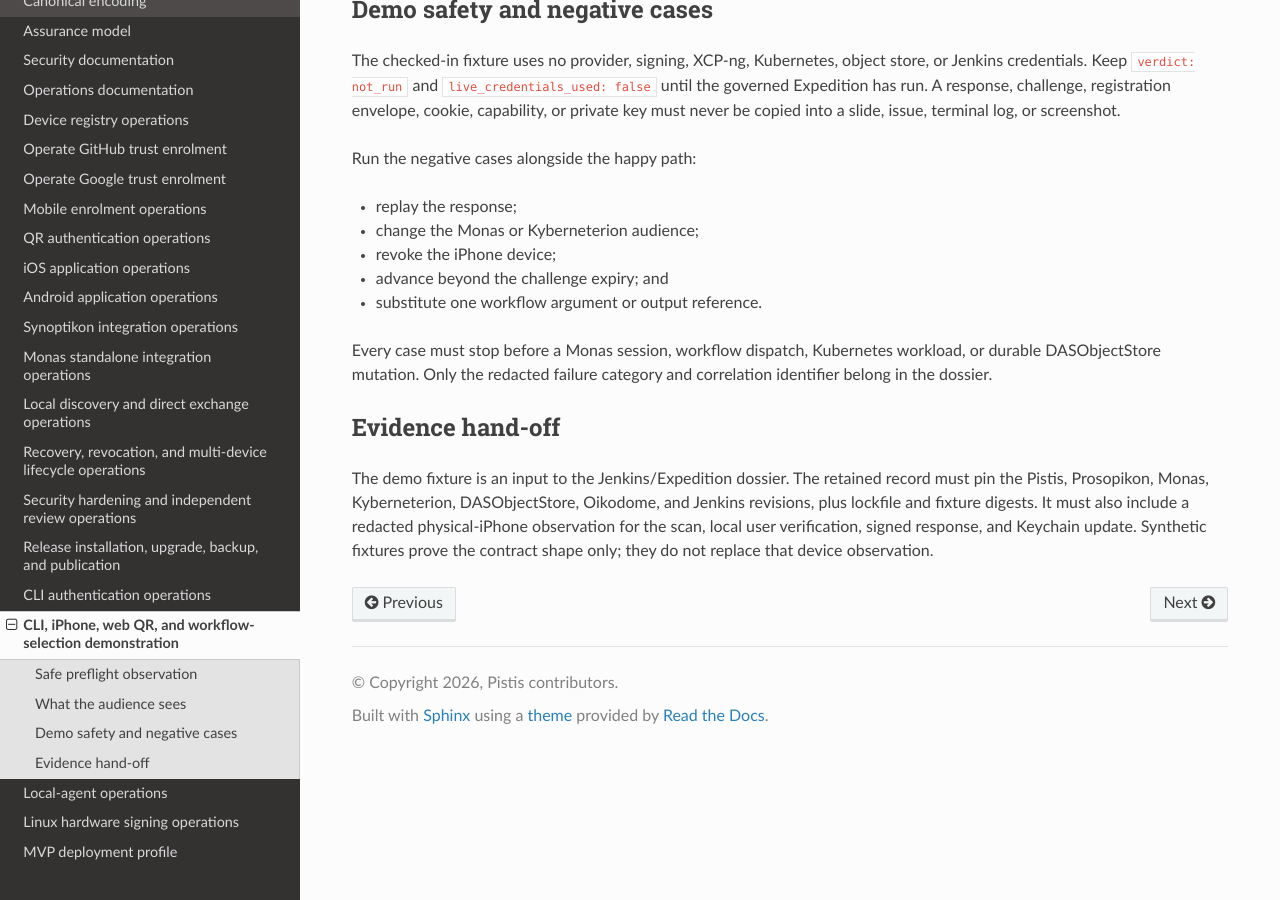
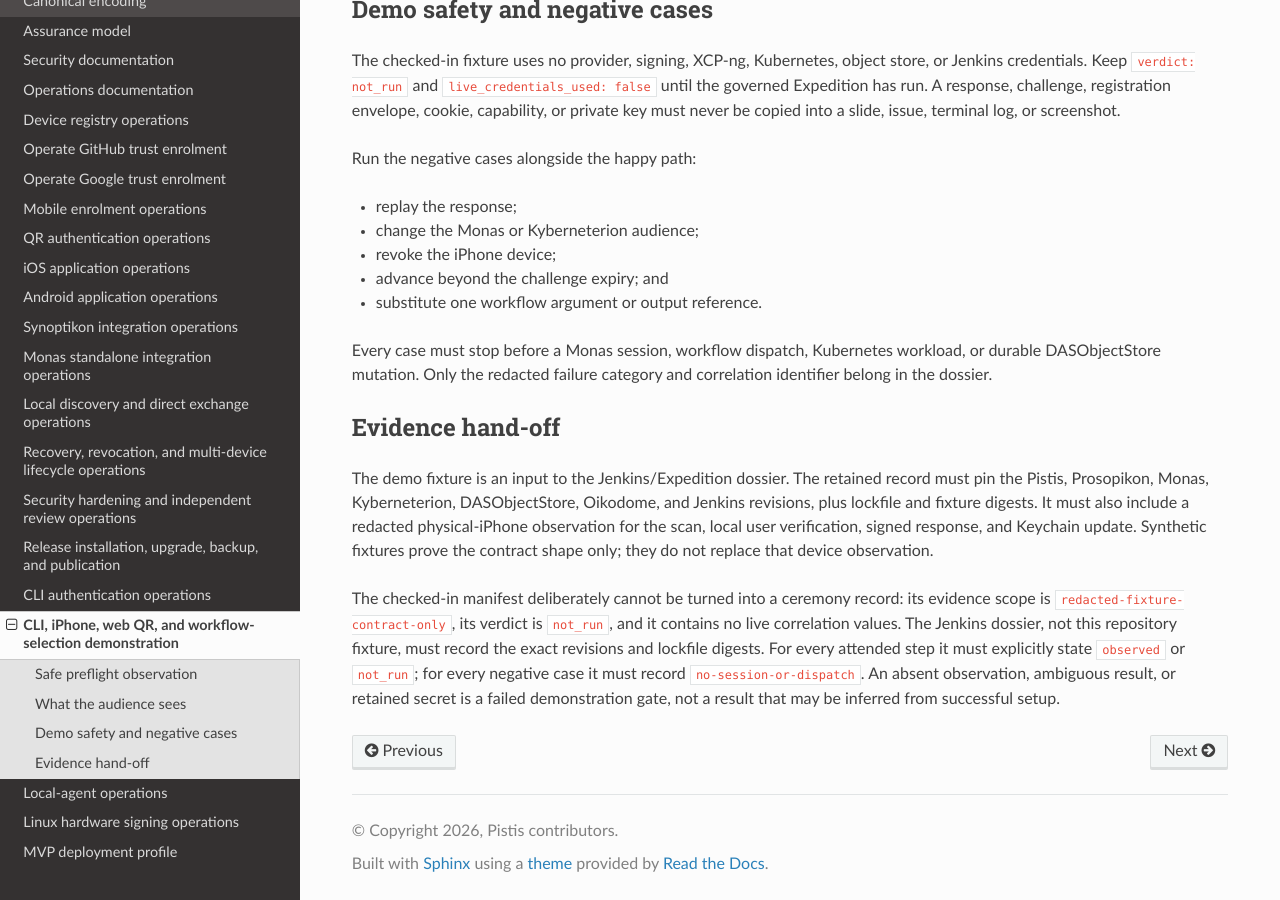
Before and after one commit to sagrudd/pistis, a Sphinx documentation site: the page built from docs/operations/cli-iphone-kyberneterion-demo.md, in a window 1280 px wide and 900 px high, scrolled down 1284 px. Built offline with Sphinx 7.4.7 and the Read the Docs theme 3.1.0, drawn with Linux system fonts in a browser that asks for light colours; the version number could not be read and is left out.

Commit message:
test: harden redacted demonstration dossier contract

```diff
--- a/docs/operations/cli-iphone-kyberneterion-demo.md
+++ b/docs/operations/cli-iphone-kyberneterion-demo.md
@@ -91,3 +91,12 @@ Oikodome, and Jenkins revisions, plus lockfile and fixture digests. It must
 also include a redacted physical-iPhone observation for the scan, local user
 verification, signed response, and Keychain update. Synthetic fixtures prove
 the contract shape only; they do not replace that device observation.
+
+The checked-in manifest deliberately cannot be turned into a ceremony record:
+its evidence scope is `redacted-fixture-contract-only`, its verdict is
+`not_run`, and it contains no live correlation values. The Jenkins dossier,
+not this repository fixture, must record the exact revisions and lockfile
+digests. For every attended step it must explicitly state `observed` or
+`not_run`; for every negative case it must record `no-session-or-dispatch`.
+An absent observation, ambiguous result, or retained secret is a failed
+demonstration gate, not a result that may be inferred from successful setup.
```
Also changed, not shown: 2 other files.
